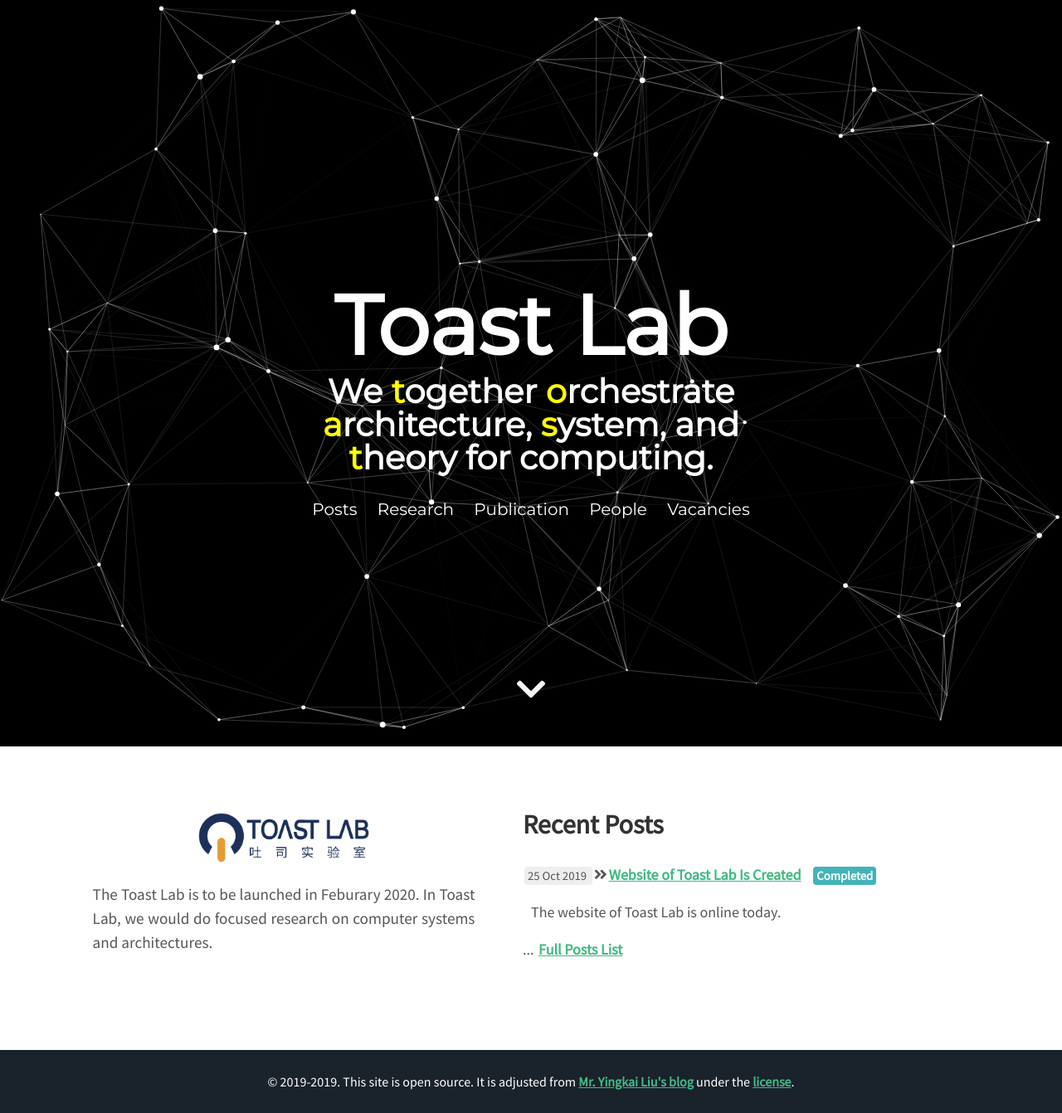
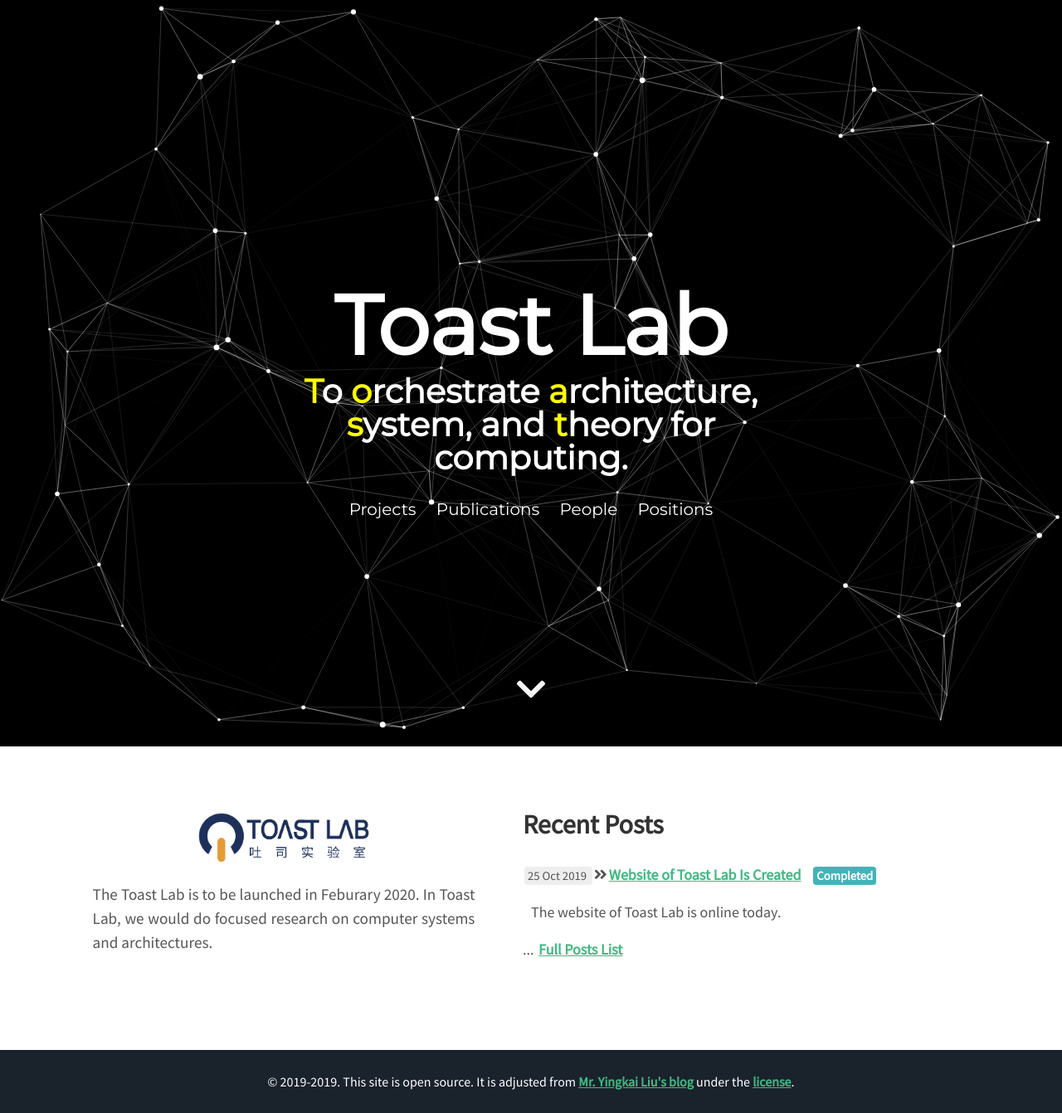
Before and after one commit to toast-lab/toast-lab.github.io, a Jekyll site: the page built from index.html, in a window 1280 px wide. Shown: the whole page at 83% size. Built offline with Jekyll 4.4.1, drawn with Linux system fonts in a browser that asks for light colours; nearby versions of some CDN libraries.

Commit message:
adjustment

```diff
--- a/_config.yml
+++ b/_config.yml
@@ -1,6 +1,6 @@
 # Site settings
 title: Toast Lab
-description: We <font color="yellow">t</font>ogether <font color="yellow">o</font>rchestrate <font color="yellow">a</font>rchitecture, <font color="yellow">s</font>ystem, and <font color="yellow">t</font>heory for computing.
+description: <font color="yellow">T</font>o <font color="yellow">o</font>rchestrate <font color="yellow">a</font>rchitecture, <font color="yellow">s</font>ystem, and <font color="yellow">t</font>heory for computing.
 baseurl: ""
 #change the baseurl to "" if you are using it as your user GitHub Pages
 url: "https://toast-lab.github.io"
--- a/_layouts/home.html
+++ b/_layouts/home.html
@@ -20,11 +20,11 @@
             </h1>
             <div class="header-links">
             <!-- <a class="link" href="/about" >About</a> -->
-               <a class="link" href="/blog">Posts</a>
-               <a class="link" href="/research">Research</a>
-               <a class="link" href="/publications" >Publication</a>
+	    <!-- <a class="link" href="/blog">Posts</a> -->
+               <a class="link" href="/research">Projects</a>
+               <a class="link" href="/publications" >Publications</a>
                <a class="link" href="/people" >People</a>
-               <a class="link" href="/vacancies" >Vacancies</a>
+               <a class="link" href="/vacancies" >Positions</a>
             </div>
          </div>
          <a class="down" href="#about" data-scroll><i class="icon fas fa-chevron-down fa-lg" aria-hidden="true" style="z-index: 2;"></i></a>
```
